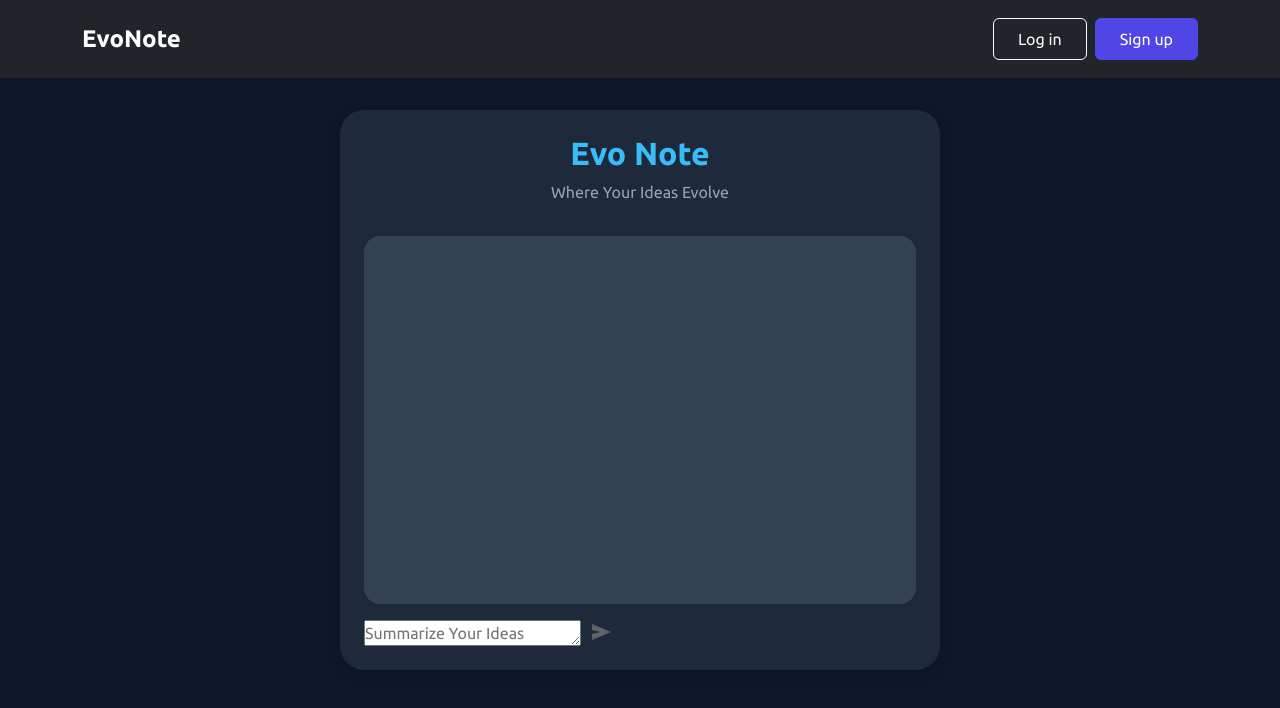
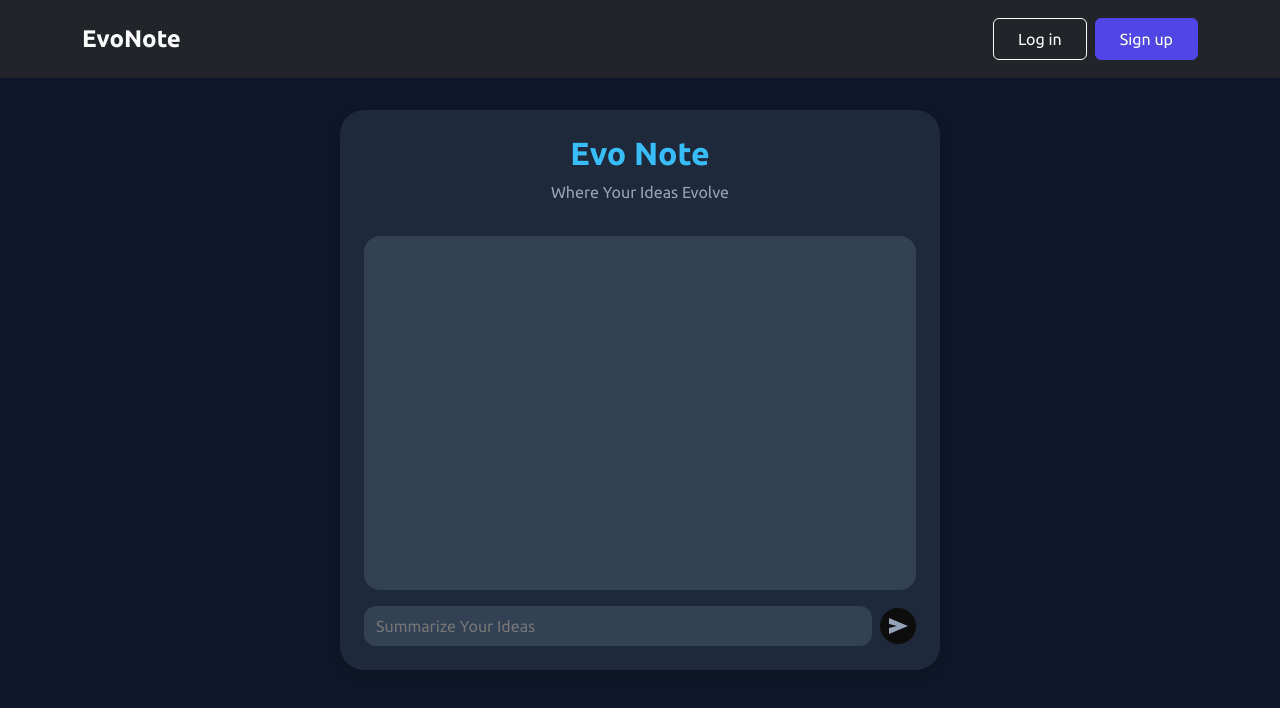
Before and after one commit to mostafa-512/EvoNote, a React (Vite) app in the folder frontend/: page / in a window 1280 px wide. Shown: the top 708 px of the page. Built offline with nearby package versions, Linux system fonts and the light colour scheme.

Commit message:
I Finished the chat container and change the Chatbox.jsx to take his style from css modules

```diff
--- a/frontend/src/components/ChatBox/Chatbox.jsx
+++ b/frontend/src/components/ChatBox/Chatbox.jsx
@@ -1,4 +1,4 @@
-import './Chatbox.css';
+import styles from './Chatbox.module.css';
 import TextareaAutosize from 'react-textarea-autosize';
 
 
@@ -6,29 +6,29 @@ function ChatBox (){
 
 
     return(
-                <main className='chatContainer'>
+                <main className={styles.chatContainer}>
 
 
 
 
-                    <div className="chatHeader">
+                    <div className={styles.chatHeader}>
 
-                      <h1 className='headlogo'>Evo Note</h1>
-                      <p className='slogan'>Where Your Ideas Evolve</p>
+                      <h1 className={styles.headlogo}>Evo Note</h1>
+                      <p className={styles.slogan}>Where Your Ideas Evolve</p>
 
                     </div>
 
 
 
-                    <div className="ChatBox">
+                    <div className={styles.ChatBox}>
 
                     </div>
 
-                    <div className="chatInput">
+                    <div className={styles.chatInput}>
 
 
                       <TextareaAutosize  placeholder="Summarize Your Ideas"
-                        // className={styles.TextArea}
+                        className={styles.TextArea}
                         // value={content}
                         // onChange={handleTextarea}
                         // onKeyDown={HitEnter}
@@ -39,6 +39,7 @@ function ChatBox (){
 
                         />
 
+                      <button className={styles.SendBtn}>
 
                               <svg
         xmlns="http://www.w3.org/2000/svg"
@@ -46,9 +47,10 @@ function ChatBox (){
         viewBox="0 -960 960 960"
         width="24px"
         fill="#5f6368"
-      >
+        >
         <path d="M120-160v-240l320-80-320-80v-240l760 320-760 320Z" />
       </svg>
+            </button>
 
                         </div>
 
--- a/frontend/src/components/ChatBox/Chatbox.css
+++ b/frontend/src/components/ChatBox/Chatbox.module.css
@@ -42,5 +42,36 @@
 
 .chatInput{
   display: flex;
+  align-items: center;
   gap: 0.5rem;
 }
+
+.chatInput .TextArea{
+  flex: 1;
+  outline: none;
+  resize: none;
+  border: none;
+  line-height: 1;
+  border-radius: 0.75rem;
+  padding: 0.75rem;
+  background-color: #334155;
+  color: white;
+}
+
+.chatInput .SendBtn{
+
+  display: flex;
+  justify-content: center;
+  align-items: center;
+  border: none;
+  outline: none;
+  border-radius: 50%;
+  background-color: #0d0d0d;
+  width: 2.25rem;
+  height: 2.25rem;
+
+
+}
+.SendBtn svg{
+  fill: #94a3b8
+}
```
